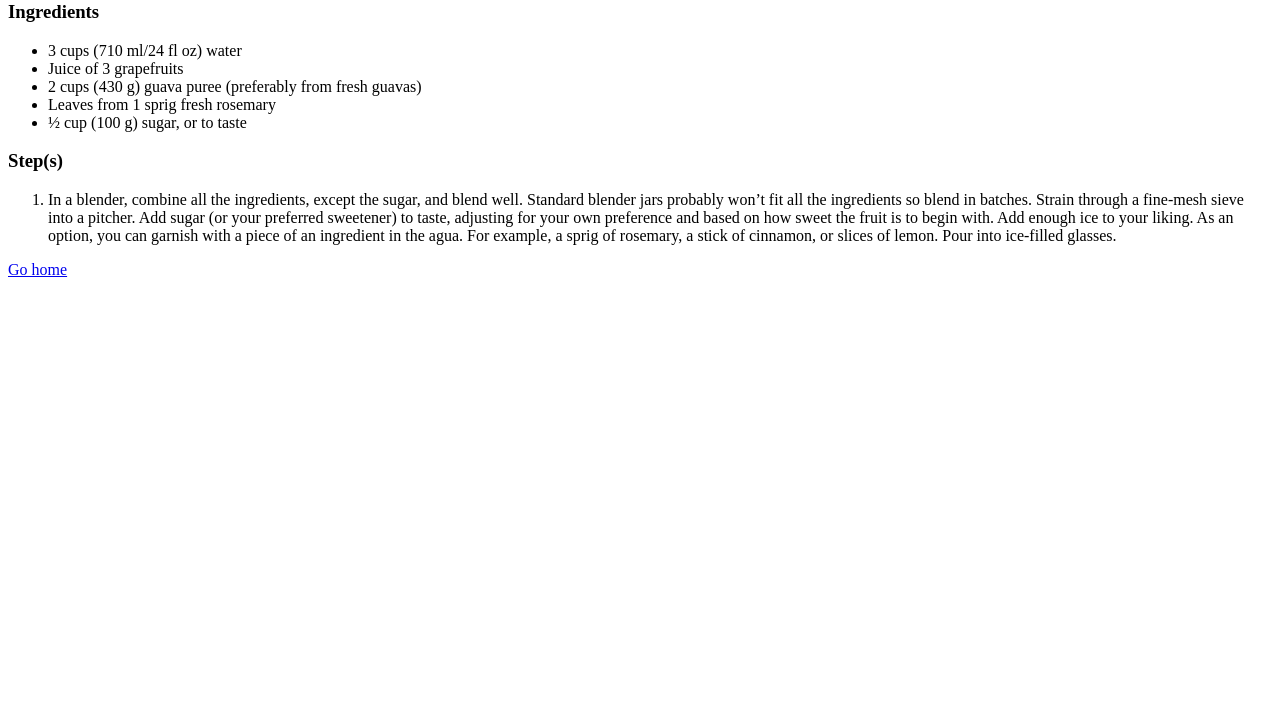
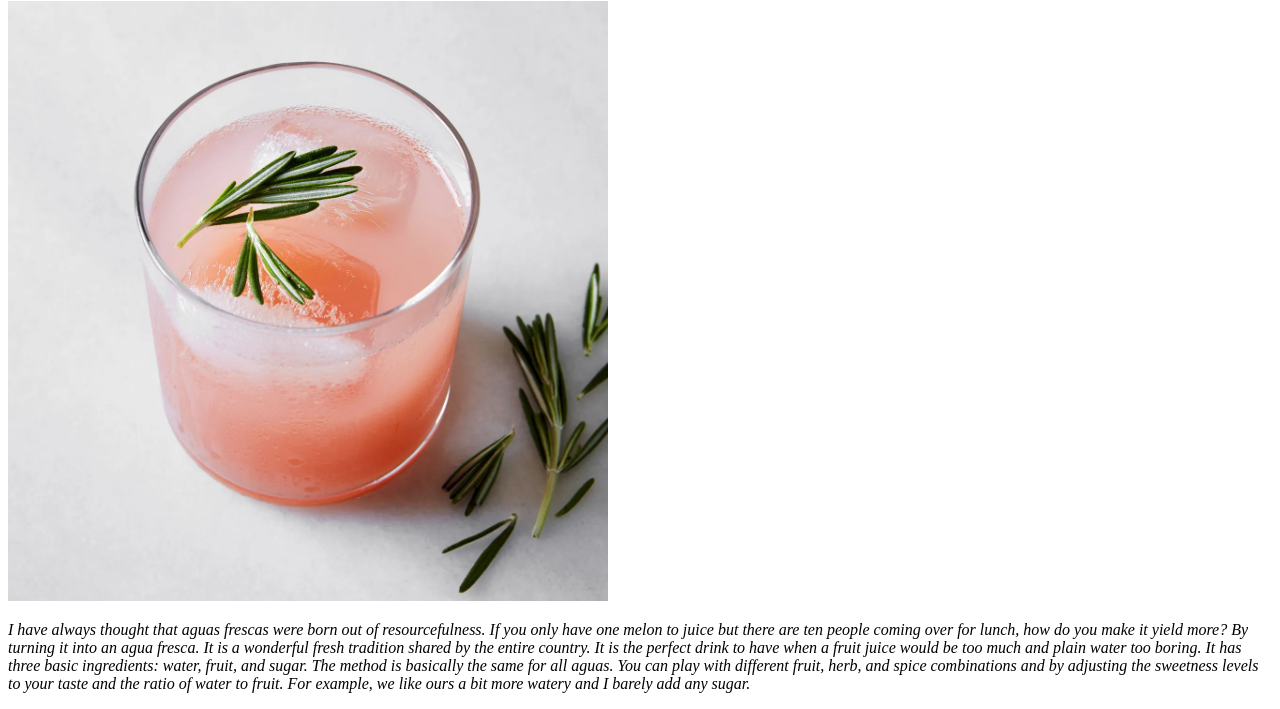
Before and after one commit to coxde/odin-recipes, a plain HTML site: page recipes/guava-grapefruit-and-rosemary-agua-fresca.html in a window 1280 px wide. Shown: the part 79-788 px from the top of the page. Drawn offline with Linux system fonts and the light colour scheme.

Commit message:
Add images and description of recipes

```diff
--- a/recipes/guava-grapefruit-and-rosemary-agua-fresca.html
+++ b/recipes/guava-grapefruit-and-rosemary-agua-fresca.html
@@ -7,6 +7,26 @@
   <body>
     <header>
       <h1>Guava, Grapefruit, and Rosemary Agua Fresca</h1>
+      <img
+        src="../images/image-03.jpg"
+        alt="A single glass of peachypink agua fresca on a marble countertop strewn rosemary."
+        width="600"
+      />
+      <p>
+        <em
+          >I have always thought that aguas frescas were born out of
+          resourcefulness. If you only have one melon to juice but there are ten
+          people coming over for lunch, how do you make it yield more? By
+          turning it into an agua fresca. It is a wonderful fresh tradition
+          shared by the entire country. It is the perfect drink to have when a
+          fruit juice would be too much and plain water too boring. It has three
+          basic ingredients: water, fruit, and sugar. The method is basically
+          the same for all aguas. You can play with different fruit, herb, and
+          spice combinations and by adjusting the sweetness levels to your taste
+          and the ratio of water to fruit. For example, we like ours a bit more
+          watery and I barely add any sugar.</em
+        >
+      </p>
     </header>
 
     <main>
```
Also changed, not shown: index.html (+10 -1 lines), recipes/grilled-chicken-with-lemon-and-thyme.html (+15 -0 lines), recipes/one-pot-spiced-hrimp-and-rice.html (+13 -0 lines), images/home.jpg (added), images/image-01.jpg (added), images/image-02.jpg (added), images/image-03.jpg (added).
